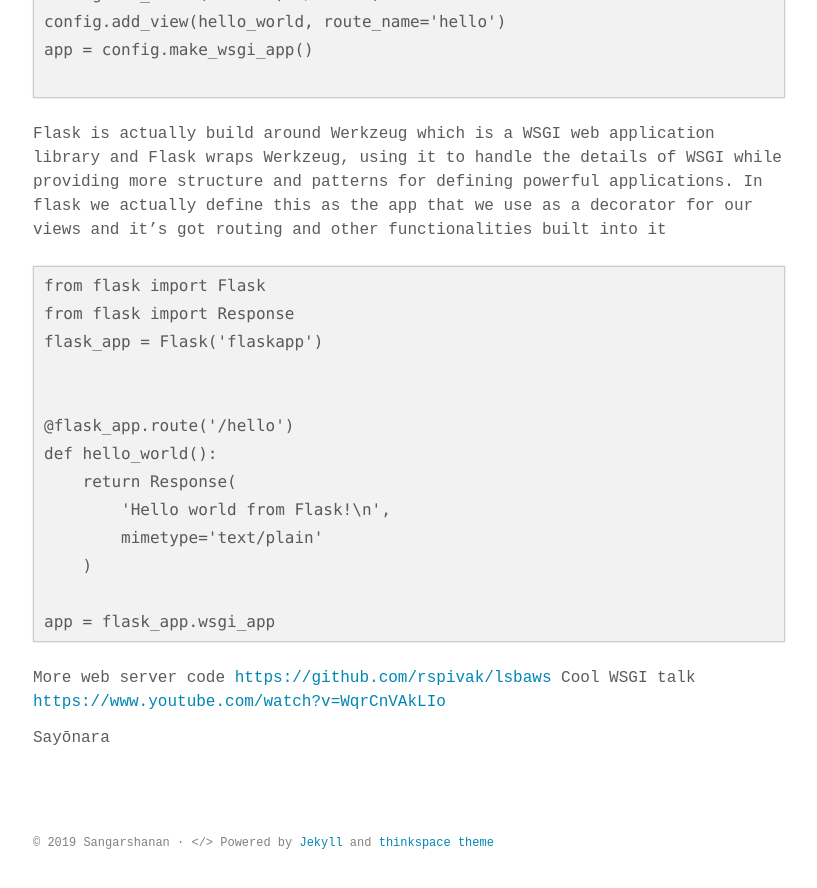
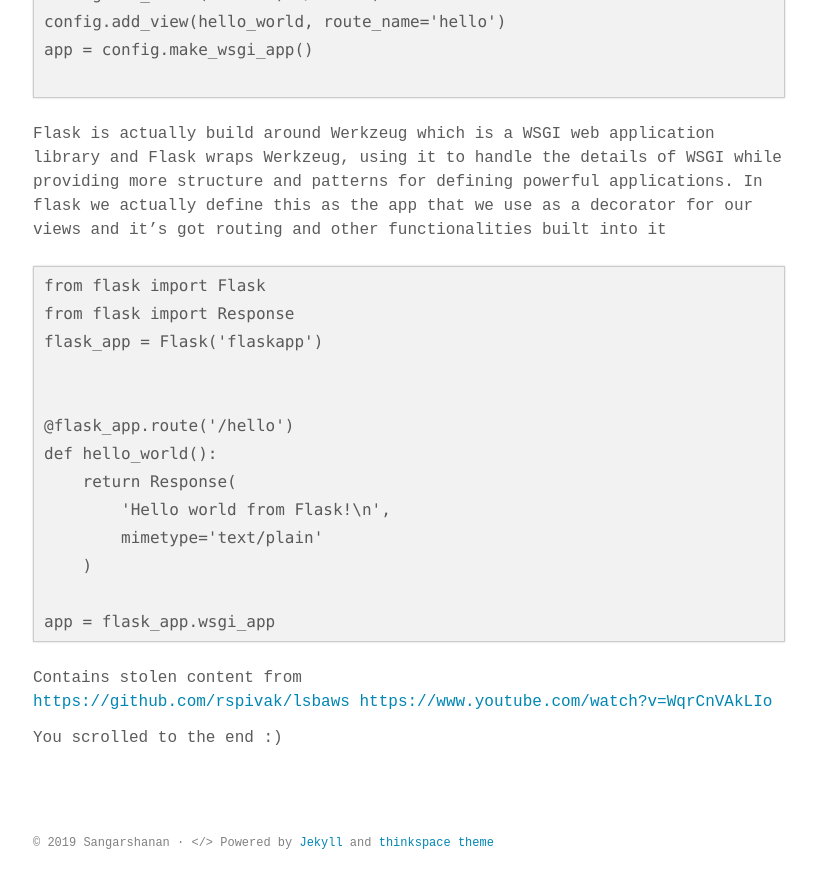
Before and after one commit to Sangarshanan/sangarshanan.github.io, a Jekyll site: the page built from _posts/2019-11-09-behind-your-webapp.md, in a window 1280 px wide and 900 px high, scrolled down 6883 px. Shown: the top 888 px of the window, without its empty margins (231-1048 px from the left). Built offline with Jekyll 4.4.1, drawn with Linux system fonts in a browser that asks for light colours; some web fonts are replaced.

````diff
--- a/_posts/2019-11-09-behind-your-webapp.md
+++ b/_posts/2019-11-09-behind-your-webapp.md
@@ -279,7 +279,9 @@
 app = flask_app.wsgi_app
 ```
 
-More web server code <https://github.com/rspivak/lsbaws>
-Cool WSGI talk   <https://www.youtube.com/watch?v=WqrCnVAkLIo>
 
-Sayōnara
+Contains stolen content from
+ <https://github.com/rspivak/lsbaws>
+ <https://www.youtube.com/watch?v=WqrCnVAkLIo>
+
+You scrolled to the end :)
````
Also changed, not shown: about.md (+1 -1 lines).
